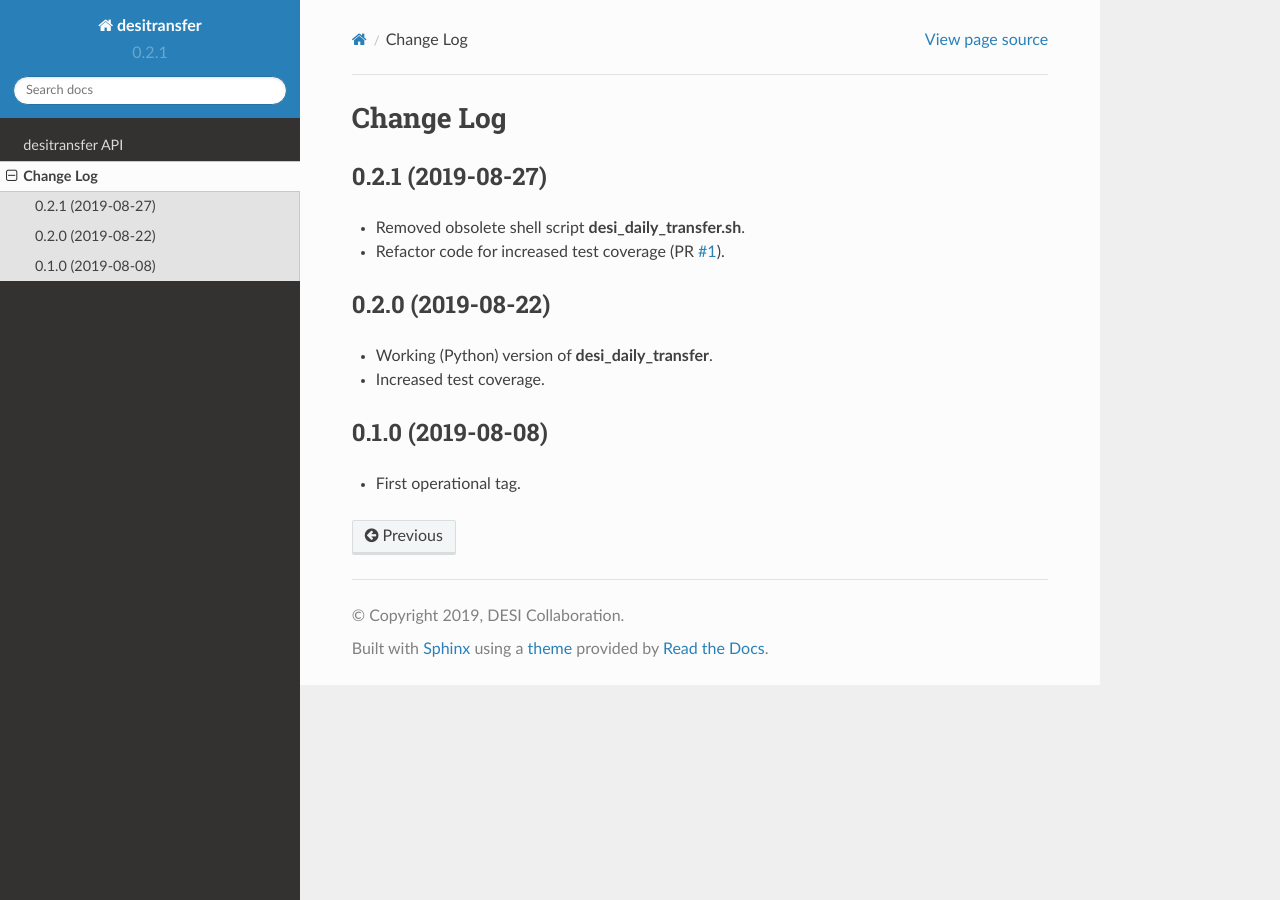
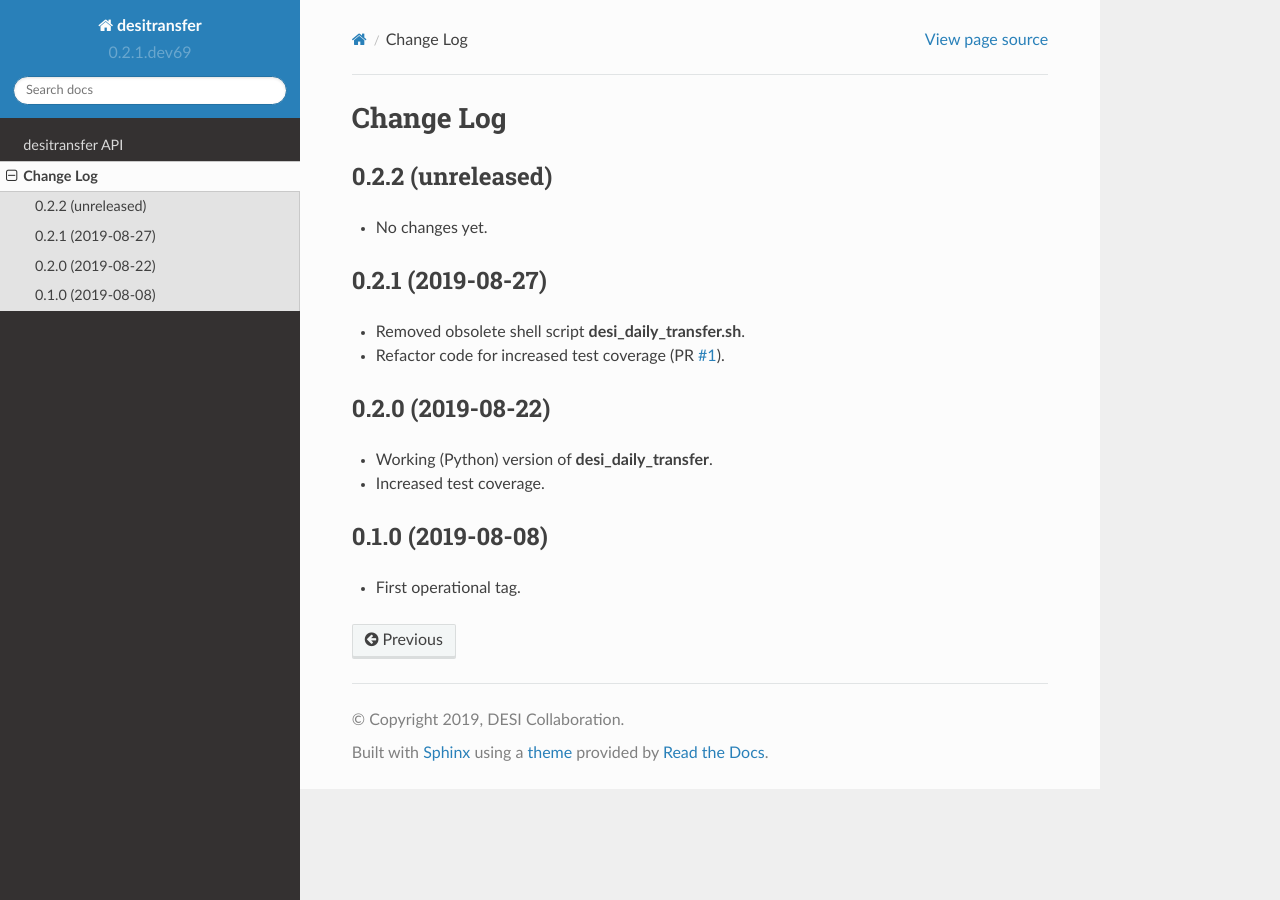
Before and after one commit to desihub/desitransfer, a Sphinx documentation site: the page built from doc/changes.rst, in a window 1280 px wide. Built offline with Sphinx 7.4.7 and the Read the Docs theme 2.0.0, drawn with Linux system fonts in a browser that asks for light colours.

Commit message:
bump version after tag

```diff
--- a/doc/changes.rst
+++ b/doc/changes.rst
@@ -1,6 +1,11 @@
 ==========
 Change Log
 ==========
+
+0.2.2 (unreleased)
+------------------
+
+* No changes yet.
 
 0.2.1 (2019-08-27)
 ------------------
--- a/py/desitransfer/_version.py
+++ b/py/desitransfer/_version.py
@@ -1 +1 @@
-__version__ = '0.2.1'
+__version__ = '0.2.1.dev69'
```
